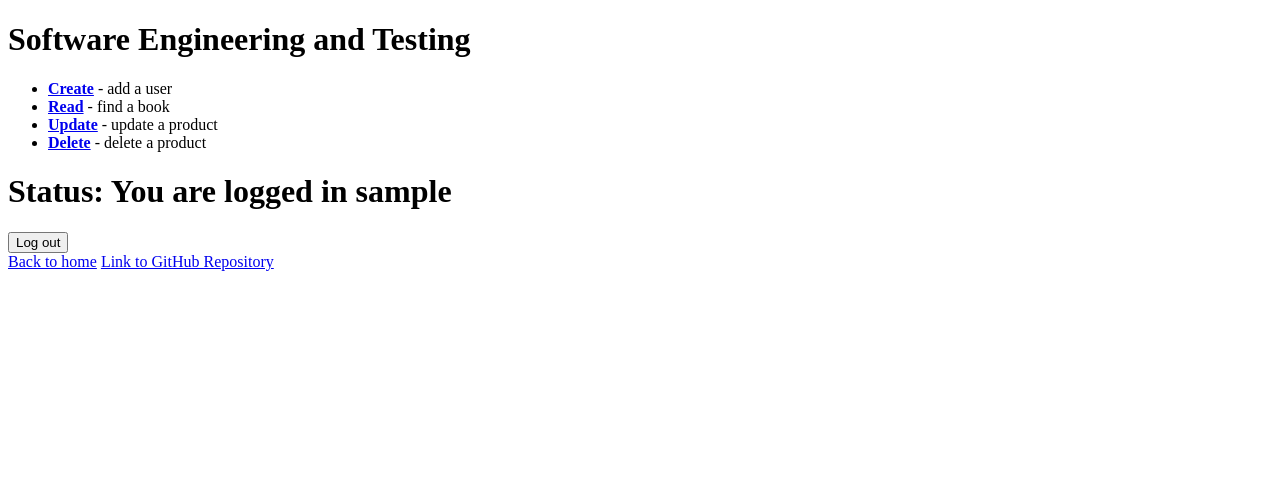
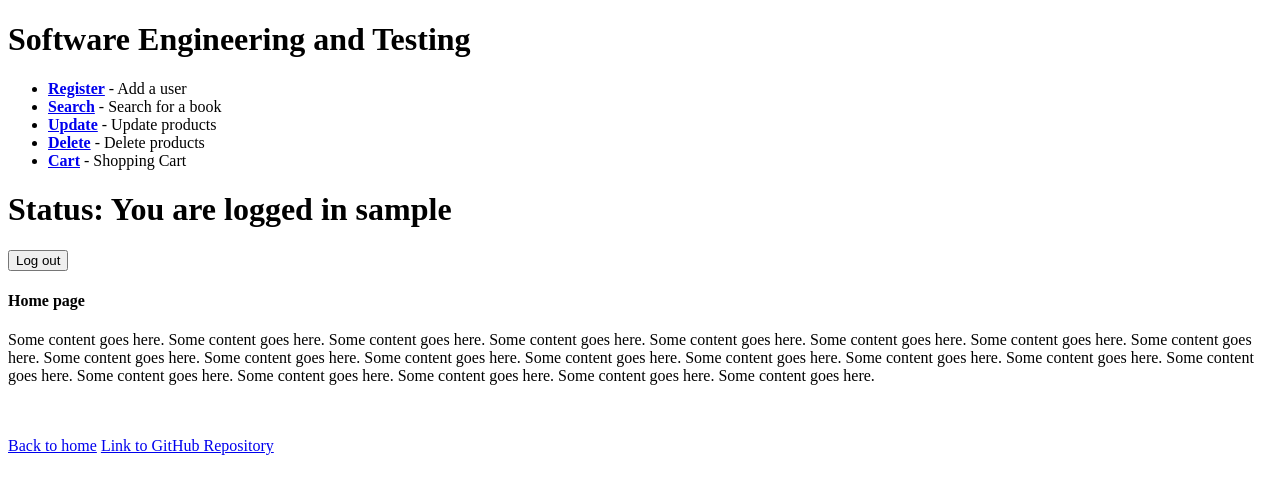
Before and after one commit to Luke-Daly/WebDev_Server_Project, a PHP site: page / in a window 1280 px wide. Shown: the top 494 px of the page. Run offline with PHP 8.4, Linux system fonts and the light colour scheme; the visitor is signed in with stand-in values (Sample User, id 1).

Commit message:
updated header + footer, added cart page
very primitive cart page*

```diff
--- /dev/null
+++ b/public/cart.php
@@ -0,0 +1,5 @@
+<?php include "templates/header.php"; ?>
+
+
+
+<?php include "templates/footer.php"; ?>
--- a/public/index.php
+++ b/public/index.php
@@ -1,19 +1,4 @@
 <?php include "templates/header.php"; ?>
-
-    <ul>
-        <li>
-            <a href="register.php"><strong>Create</strong></a> - add a user
-        </li>
-        <li>
-            <a href="search.php"><strong>Read</strong></a> - find a book
-        </li>
-        <li>
-            <a href="updateStock.php"><strong>Update</strong></a> - update a product
-        </li>
-        <li>
-            <a href="deleteStock.php"><strong>Delete</strong></a> - delete a product
-        </li>
-    </ul>
 
     <div class="mainarea">
         <h1>Status: You are logged in  <?php echo $_SESSION['Username'];?> </h1>
@@ -23,5 +8,11 @@
         </form>
     </div>
 
+    <div class="row marketing">
+        <div>
+            <h4>Home page</h4>
+            <p>Some content goes here. Some content goes here. Some content goes here. Some content goes here. Some content goes here. Some content goes here. Some content goes here. Some content goes here. Some content goes here. Some content goes here. Some content goes here. Some content goes here. Some content goes here. Some content goes here. Some content goes here. Some content goes here. Some content goes here. Some content goes here. Some content goes here. Some content goes here. Some content goes here. </p>
+        </div>
+    </div>
 
 <?php include "templates/footer.php"; ?>
--- a/public/templates/footer.php
+++ b/public/templates/footer.php
@@ -1,4 +1,7 @@
+    <footer>
+    <br><br>
     <a href="./index.php">Back to home</a>
     <a href="https://github.com/Luke-Daly/WebDev_Server_Project">Link to GitHub Repository</a>
-</body>
+    </footer>
+    </body>
 </html>
--- a/public/templates/header.php
+++ b/public/templates/header.php
@@ -18,3 +18,23 @@ if($_SESSION['Active'] == false)
 </head>
 <body>
     <h1>Software Engineering and Testing</h1>
+
+    <nav>
+        <ul>
+            <li>
+                <a href="register.php"><strong>Register</strong></a> - Add a user
+            </li>
+            <li>
+                <a href="search.php"><strong>Search</strong></a> - Search for a book
+            </li>
+            <li>
+                <a href="updateStock.php"><strong>Update</strong></a> - Update products
+            </li>
+            <li>
+                <a href="deleteStock.php"><strong>Delete</strong></a> - Delete products
+            </li>
+            <li>
+                <a href="cart.php"><strong>Cart</strong></a> - Shopping Cart
+            </li>
+        </ul>
+    </nav>
```
